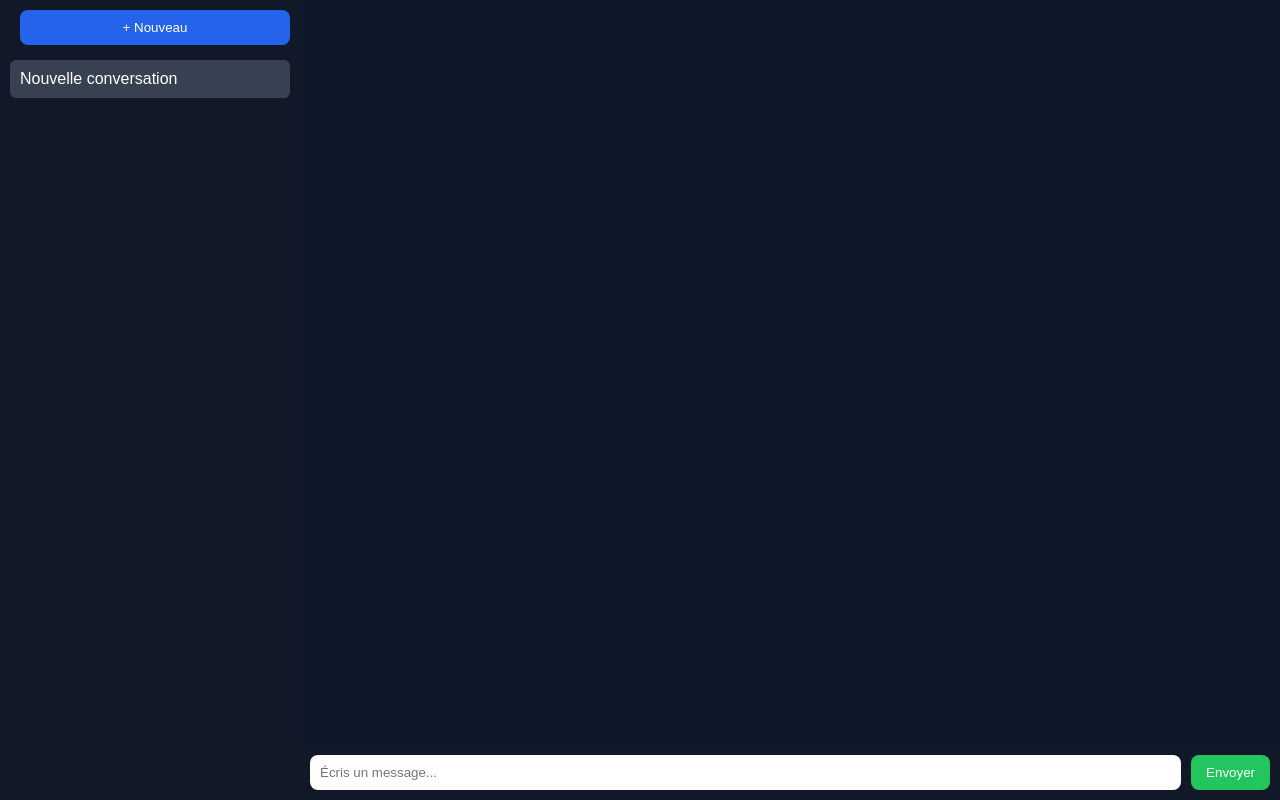
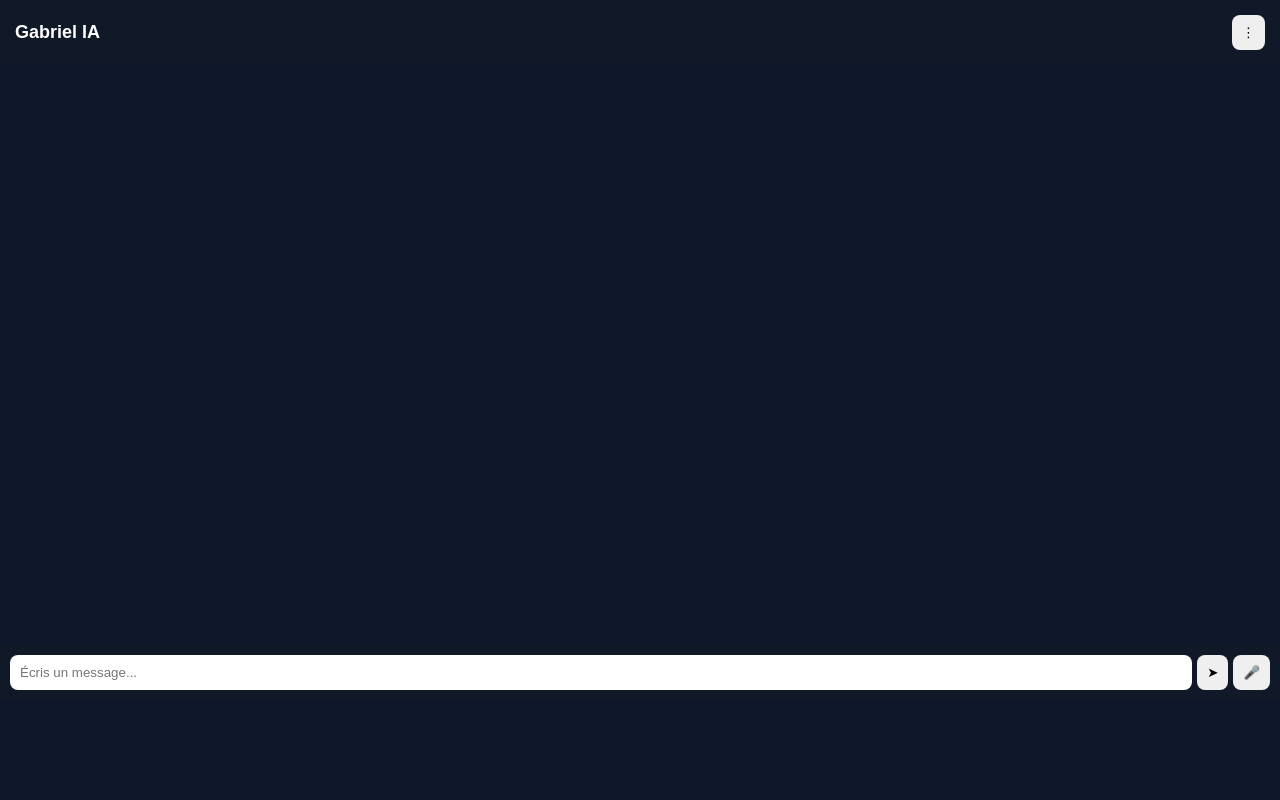
Before and after one commit to ronaldgabrie80-hub/G, a plain HTML site: page index.html in a window 1280 px wide. Drawn offline with Linux system fonts and the light colour scheme.

Commit message:
Update index.html

```diff
--- a/index.html
+++ b/index.html
@@ -1,211 +1,194 @@
 <!DOCTYPE html>
 <html lang="fr">
 <head>
-<meta charset="UTF-8" />
-<meta name="viewport" content="width=device-width, initial-scale=1.0" />
-<title>Gabronal</title>
+<meta charset="UTF-8">
+<title>Gabriel IA</title>
+<meta name="viewport" content="width=device-width, initial-scale=1.0">
+
 <style>
-body{
-margin:0;
-font-family:Arial, sans-serif;
-display:flex;
-height:100vh;
-background:#0f172a;
-color:white;
+body {
+    margin: 0;
+    font-family: Arial;
+    background: #0f172a;
+    color: white;
 }
 
-/* SIDEBAR */
-#sidebar{
-width:280px;
-background:#111827;
-display:flex;
-flex-direction:column;
-padding:10px;
+/* HEADER */
+header {
+    display: flex;
+    justify-content: space-between;
+    align-items: center;
+    padding: 15px;
+    background: #111827;
 }
 
-#newChat{
-padding:10px;
-background:#2563eb;
-border:none;
-color:white;
-cursor:pointer;
-border-radius:8px;
-margin-bottom:10px;
-}
-
-.chat-item{
-padding:10px;
-margin:5px 0;
-background:#1f2937;
-border-radius:6px;
-cursor:pointer;
-overflow:hidden;
-white-space:nowrap;
-text-overflow:ellipsis;
-}
-
-.chat-item.active{
-background:#374151;
+.title {
+    font-size: 18px;
+    font-weight: bold;
 }
 
 /* CHAT */
-#chat-container{
-flex:1;
-display:flex;
-flex-direction:column;
+#chat {
+    height: 70vh;
+    overflow-y: auto;
+    padding: 10px;
 }
 
-#messages{
-flex:1;
-padding:15px;
-overflow-y:auto;
+.msg {
+    padding: 10px;
+    margin: 8px;
+    border-radius: 10px;
+    max-width: 80%;
 }
 
-.message{
-padding:10px;
-margin:5px 0;
-border-radius:10px;
-max-width:70%;
+.user {
+    background: #2563eb;
+    margin-left: auto;
 }
 
-.user{
-background:#2563eb;
-align-self:flex-end;
+.bot {
+    background: #374151;
 }
 
-.bot{
-background:#1f2937;
-align-self:flex-start;
+/* INPUT */
+#inputArea {
+    display: flex;
+    padding: 10px;
+    background: #111827;
 }
 
-#input-area{
-display:flex;
-padding:10px;
-background:#111827;
+input {
+    flex: 1;
+    padding: 10px;
+    border-radius: 8px;
+    border: none;
 }
 
-input{
-flex:1;
-padding:10px;
-border:none;
-border-radius:8px;
-outline:none;
+button {
+    margin-left: 5px;
+    padding: 10px;
+    border: none;
+    border-radius: 8px;
+    cursor: pointer;
 }
 
-button{
-margin-left:10px;
-padding:10px 15px;
-border:none;
-border-radius:8px;
-cursor:pointer;
-background:#22c55e;
-color:white;
+#menu {
+    position: relative;
+}
+
+#menuContent {
+    display: none;
+    position: absolute;
+    right: 0;
+    background: white;
+    color: black;
+    border-radius: 10px;
+    overflow: hidden;
+}
+
+#menuContent div {
+    padding: 10px;
+    cursor: pointer;
+}
+
+#menuContent div:hover {
+    background: #eee;
 }
 </style>
 </head>
+
 <body>
 
-<div id="sidebar">
-<button id="newChat">+ Nouveau</button>
-<div id="chatList"></div>
-</div>
+<header>
+    <div class="title">Gabriel IA</div>
 
-<div id="chat-container">
-<div id="messages"></div>
-<div id="input-area">
-<input id="textInput" placeholder="Écris un message..." />
-<button onclick="sendMessage()">Envoyer</button>
-</div>
+    <div id="menu">
+        <button onclick="toggleMenu()">⋮</button>
+        <div id="menuContent">
+            <div onclick="quizMode()">🎯 Quiz IA</div>
+            <div onclick="searchMode()">🔎 Recherche</div>
+            <div onclick="reflectionMode()">🧠 Réflexion</div>
+        </div>
+    </div>
+</header>
+
+<div id="chat"></div>
+
+<div id="inputArea">
+    <input id="input" placeholder="Écris un message...">
+    <button onclick="send()">➤</button>
+    <button onclick="voice()">🎤</button>
 </div>
 
 <script>
-let conversations = JSON.parse(localStorage.getItem("conversations")) || [];
-let currentChatId = null;
+let chat = document.getElementById("chat");
 
-function save() {
-localStorage.setItem("conversations", JSON.stringify(conversations));
+function addMsg(text, type){
+    let div = document.createElement("div");
+    div.className = "msg " + type;
+    div.innerText = text;
+    chat.appendChild(div);
+    chat.scrollTop = chat.scrollHeight;
 }
 
-function createChat() {
-const chat = {
-id: Date.now(),
-title: "Nouvelle conversation",
-messages: []
-};
-conversations.unshift(chat);
-currentChatId = chat.id;
-save();
-renderChats();
-renderMessages();
+/* SIMPLE IA (remplace par API plus tard) */
+function botReply(msg){
+    if(msg.includes("bonjour")) return "Salut 👋 je suis Gabriel IA";
+    if(msg.includes("quiz")) return "Mode quiz activé 🎯";
+    return "Je réfléchis... 🤖 " + msg;
 }
 
-function renderChats() {
-const list = document.getElementById("chatList");
-list.innerHTML = "";
+function send(){
+    let input = document.getElementById("input");
+    let text = input.value;
+    if(!text) return;
 
-conversations.forEach(c => {
-const div = document.createElement("div");
-div.className = "chat-item" + (c.id === currentChatId ? " active" : "");
-div.innerText = c.title;
-div.onclick = () => {
-currentChatId = c.id;
-renderChats();
-renderMessages();
-};
-list.appendChild(div);
-});
+    addMsg(text, "user");
+    input.value = "";
+
+    setTimeout(() => {
+        addMsg(botReply(text), "bot");
+    }, 500);
 }
 
-function renderMessages() {
-const chat = conversations.find(c => c.id === currentChatId);
-const box = document.getElementById("messages");
-box.innerHTML = "";
-if(!chat) return;
-
-chat.messages.forEach(m => {
-const div = document.createElement("div");
-div.className = "message " + m.role;
-div.innerText = m.text;
-box.appendChild(div);
-});
+/* MENU */
+function toggleMenu(){
+    let m = document.getElementById("menuContent");
+    m.style.display = m.style.display === "block" ? "none" : "block";
 }
 
-function sendMessage() {
-const input = document.getElementById("textInput");
-const text = input.value.trim();
-if(!text) return;
-
-let chat = conversations.find(c => c.id === currentChatId);
-if(!chat) return;
-
-chat.messages.push({role:"user", text});
-
-// Réponse IA simple
-chat.messages.push({role:"bot", text:"Je suis Gabronal IA 🤖"});
-
-// update title
-if(chat.title === "Nouvelle conversation"){
-chat.title = text.slice(0,20);
+function quizMode(){
+    addMsg("🎯 Quiz : Combien font 2 + 2 ?", "bot");
 }
 
-input.value = "";
-save();
-renderMessages();
-renderChats();
+function searchMode(){
+    addMsg("🔎 Recherche activée (simulation)", "bot");
 }
 
-// NEW CHAT
-document.getElementById("newChat").onclick = () => {
-createChat();
-};
+function reflectionMode(){
+    addMsg("🧠 Mode réflexion activé : pose une question complexe", "bot");
+}
 
-// INIT
-if(conversations.length === 0){
-createChat();
-} else {
-currentChatId = conversations[0].id;
-renderChats();
-renderMessages();
+/* VOICE */
+function voice(){
+    let rec = new (window.SpeechRecognition || window.webkitSpeechRecognition)();
+    rec.lang = "fr-FR";
+    rec.start();
+
+    rec.onresult = function(e){
+        let text = e.results[0][0].transcript;
+        document.getElementById("input").value = text;
+    }
+}
+
+/* SAUVEGARDE SIMPLE */
+window.onload = () => {
+    let saved = localStorage.getItem("chat");
+    if(saved) chat.innerHTML = saved;
+}
+
+window.onbeforeunload = () => {
+    localStorage.setItem("chat", chat.innerHTML);
 }
 </script>
 
```
